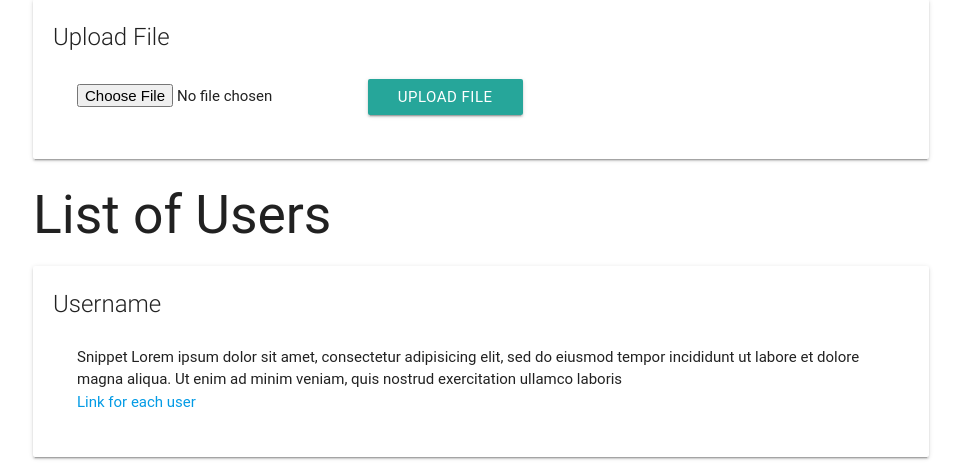
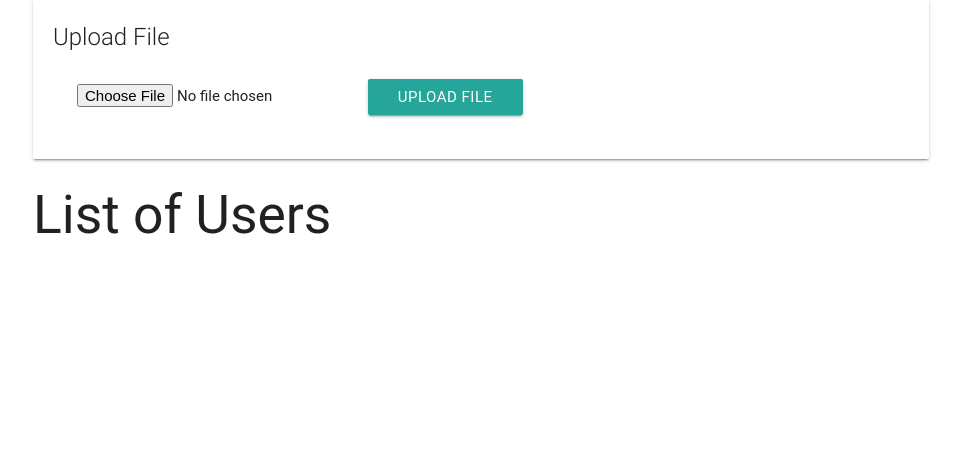
Before and after one commit to culshoefer/build-your-own-gruyere, a PHP site: template bad-code/web/views/loggedin.php in a window 1280 px wide. Shown: the part 356-828 px from the top of the page, without its empty margins (159-1120 px from the left). After the commit the page ends 590 px from the top, so only its background shows below. Run offline with PHP 8.4, Linux system fonts and the light colour scheme; the template is opened without the code that fills it, so the values that code supplies are empty; some libraries are stand-ins or nearby versions; some web fonts are replaced.

Commit message:
Fix JS errors

```diff
--- a/bad-code/web/views/loggedin.php
+++ b/bad-code/web/views/loggedin.php
@@ -38,19 +38,6 @@ include 'includes/header.php';
 <div class="container" id="allSnippets">
 
     <h2>List of Users</h2>
-
-    <div class="card">
-        <span class="card-title">Username</span>
-        <div class="card-content">
-            <p>
-                Snippet
-                Lorem ipsum dolor sit amet, consectetur adipisicing elit,
-                sed do eiusmod tempor incididunt ut labore et dolore magna aliqua.
-                Ut enim ad minim veniam, quis nostrud exercitation ullamco laboris
-            </p>
-            <a href="#">Link for each user</a>
-        </div>
-    </div>
 
 </div>
 
--- a/bad-code/web/views/settings.php
+++ b/bad-code/web/views/settings.php
@@ -59,7 +59,7 @@ include 'includes/header.php';
                     $('profilecolour').val(data.profilecolour);
                 },
                 error: function (xhr) {
-                    location.reload();
+                    // TODO: Reload on error? Brute force attack? location.reload();
                 }
             });
 
```
